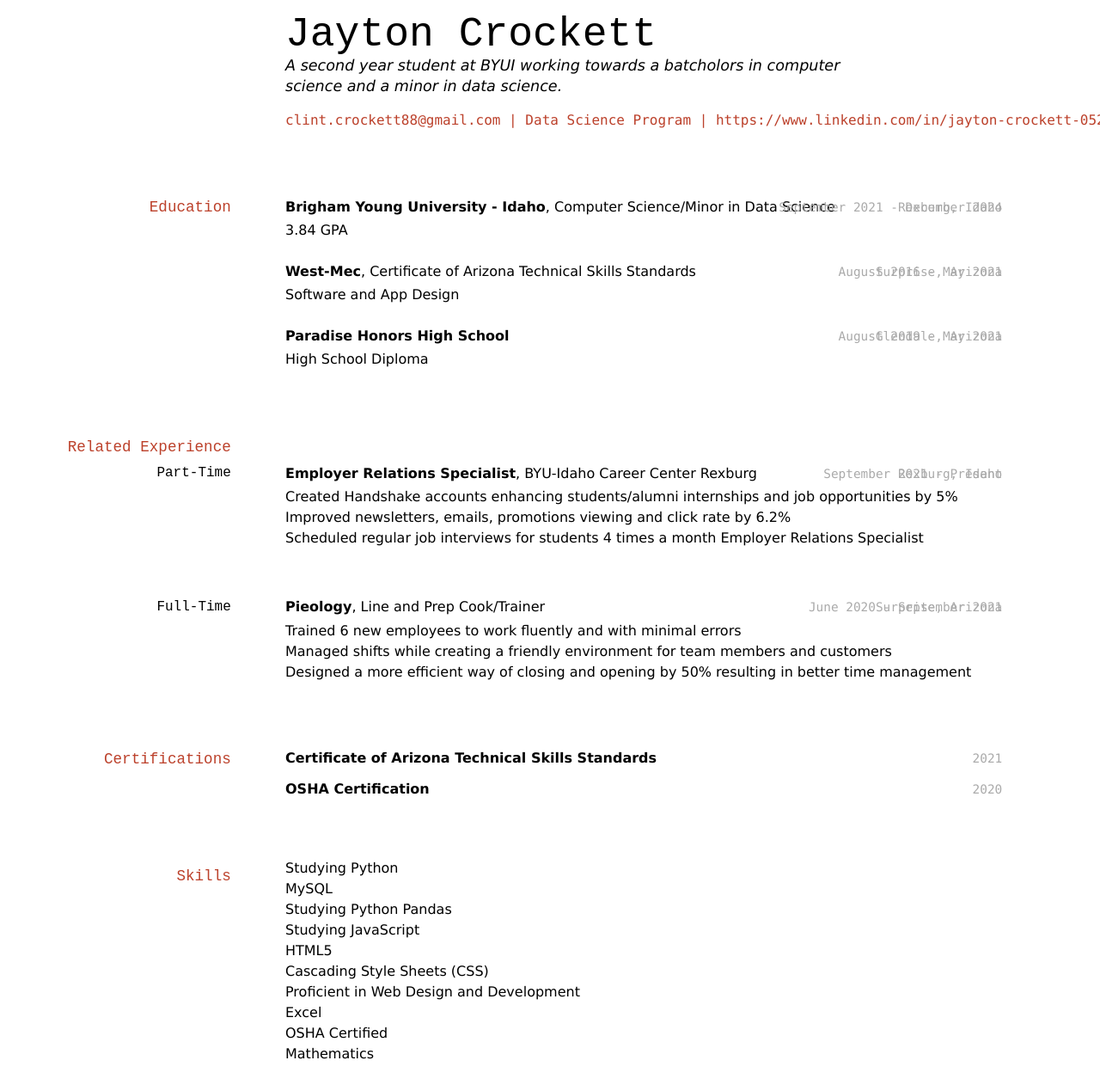
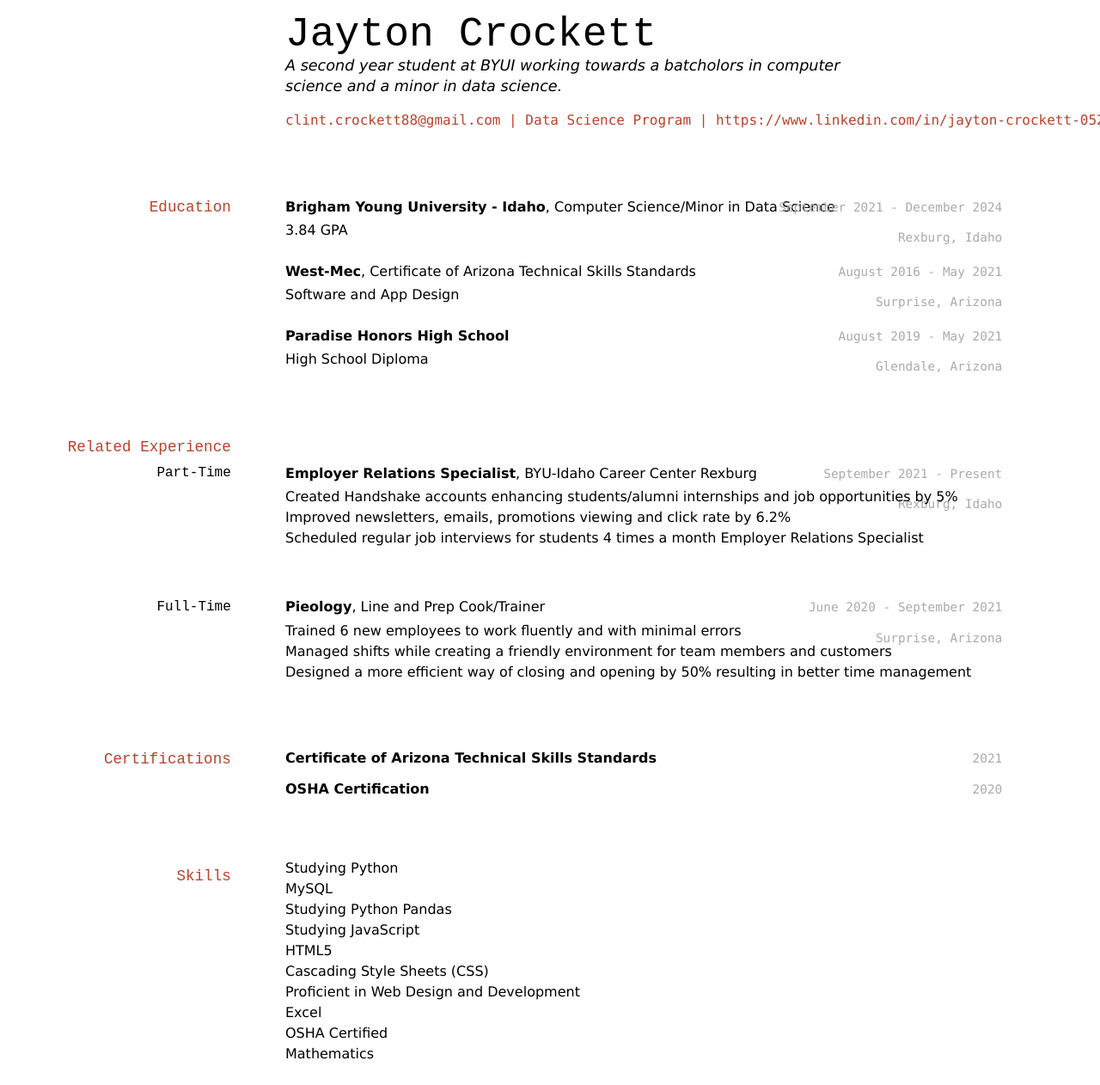
Before and after one commit to ClintCrockett/Clint_Crockett_Resume, a Jekyll site: the page built from docs/index.md, in a window 1280 px wide. Shown: the whole page at 86% size. Built offline with Jekyll 4.4.1, drawn with Linux system fonts in a browser that asks for light colours.

Commit message:
Fixed squished dates

```diff
--- a/docs/index.md
+++ b/docs/index.md
@@ -17,20 +17,21 @@ A second year student at BYUI working towards a batcholors in computer science a
 ## Education
 
 `September 2021 - December 2024`
-`Rexburg, Idaho`
 __Brigham Young University - Idaho__, Computer Science/Minor in Data Science
 
+`Rexburg, Idaho`
 - 3.84 GPA
 
 `August 2016 - May 2021`
-`Surprise, Arizona`
 __West-Mec__, Certificate of Arizona Technical Skills Standards
 
+`Surprise, Arizona`
 - Software and App Design
 
 `August 2019 - May 2021`
+__Paradise Honors High School__
+
 `Glendale, Arizona`
-__Paradise Honors High School__
 - High School Diploma
 
 
@@ -41,9 +42,9 @@ __Paradise Honors High School__
 ### Part-Time
 
 `September 2021 - Present`
-`Rexburg, Idaho`
 __Employer Relations Specialist__, BYU-Idaho Career Center Rexburg
 
+`Rexburg, Idaho`
 - Created Handshake accounts enhancing students/alumni internships and job opportunities by 5%
 - Improved newsletters, emails, promotions viewing and click rate by 6.2%
 - Scheduled regular job interviews for students 4 times a month Employer Relations Specialist
@@ -51,9 +52,9 @@ __Employer Relations Specialist__, BYU-Idaho Career Center Rexburg
 ### Full-Time
 
 `June 2020 - September 2021`
-`Surprise, Arizona`
 __Pieology__, Line and Prep Cook/Trainer
 
+`Surprise, Arizona`
 - Trained 6 new employees to work fluently and with minimal errors
 - Managed shifts while creating a friendly environment for team members and customers
 - Designed a more efficient way of closing and opening by 50% resulting in better time management
```
